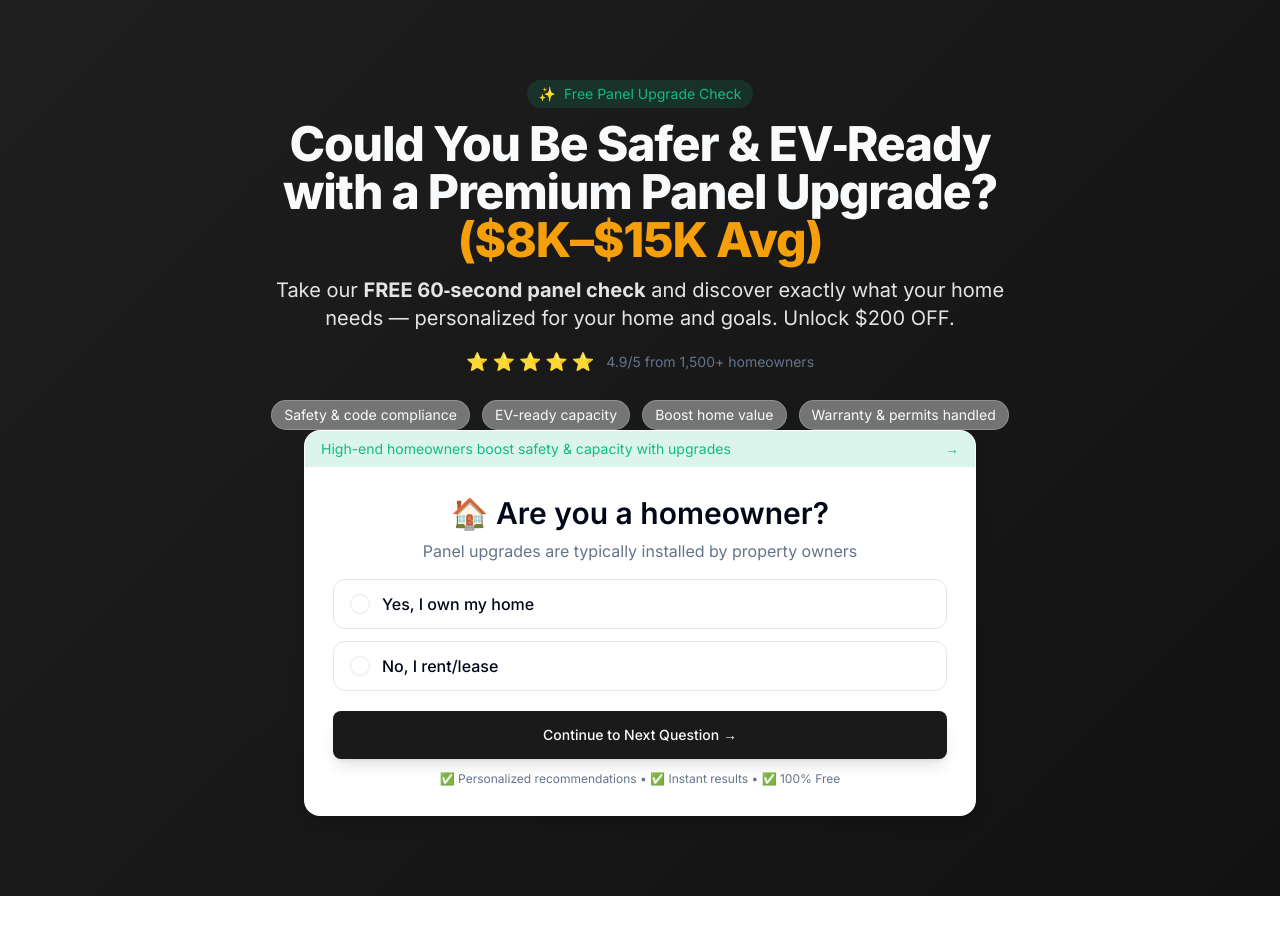
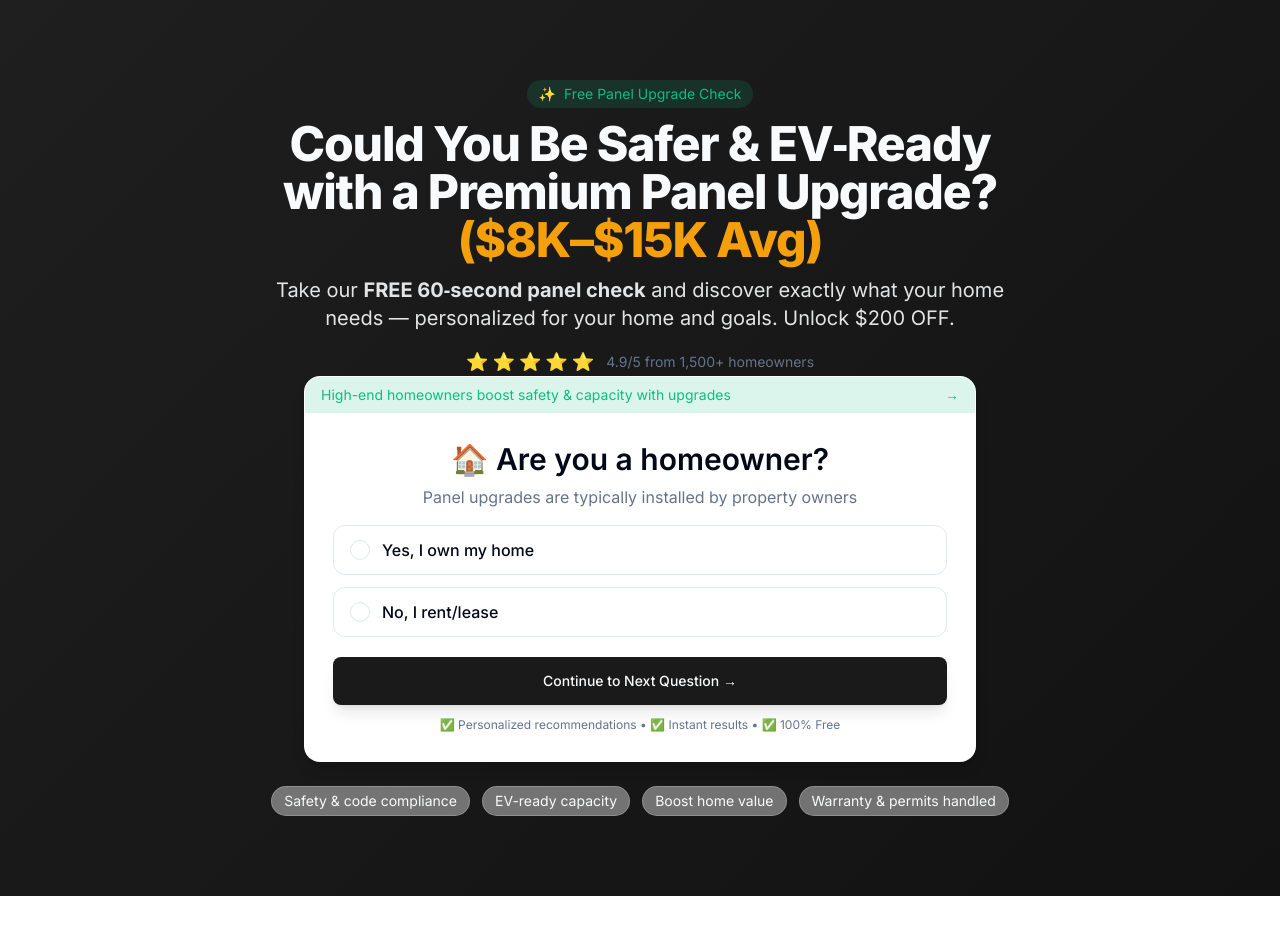
Before and after one commit to afterburnerDS/panel-upgrade-pro, a React (Vite) app: page / in a window 1280 px wide. Shown: the top 949 px of the page. Built offline with nearby package versions, Linux system fonts and the light colour scheme.

Commit message:
Add value chips below quiz
Add the value chips section below the quiz component on the home page.

```diff
--- a/src/components/Hero.tsx
+++ b/src/components/Hero.tsx
@@ -55,16 +55,6 @@ const Hero = ({ age, setAge, onStartQuiz, onContinue, step, totalSteps }: HeroPr
               </div>
               <span className="text-sm">4.9/5 from 1,500+ homeowners</span>
             </div>
-            <ul className="mt-6 flex flex-wrap items-center justify-center gap-2 sm:gap-3">
-              {VALUE_CHIPS.map((chip) => (
-                <li
-                  key={chip}
-                  className="rounded-full border border-white/20 bg-background/40 px-3 py-1 text-xs sm:text-sm"
-                >
-                  {chip}
-                </li>
-              ))}
-            </ul>
             <div
               ref={sectionRef}
               className="mx-auto max-w-2xl rounded-2xl bg-card text-foreground shadow-lg border border-white/10 overflow-hidden focus:outline-none"
@@ -111,6 +101,16 @@ const Hero = ({ age, setAge, onStartQuiz, onContinue, step, totalSteps }: HeroPr
                 </fieldset>
               </div>
             </div>
+            <ul className="mt-6 flex flex-wrap items-center justify-center gap-2 sm:gap-3">
+              {VALUE_CHIPS.map((chip) => (
+                <li
+                  key={chip}
+                  className="rounded-full border border-white/20 bg-background/40 px-3 py-1 text-xs sm:text-sm"
+                >
+                  {chip}
+                </li>
+              ))}
+            </ul>
           </div>
         </div>
       </div>
```
